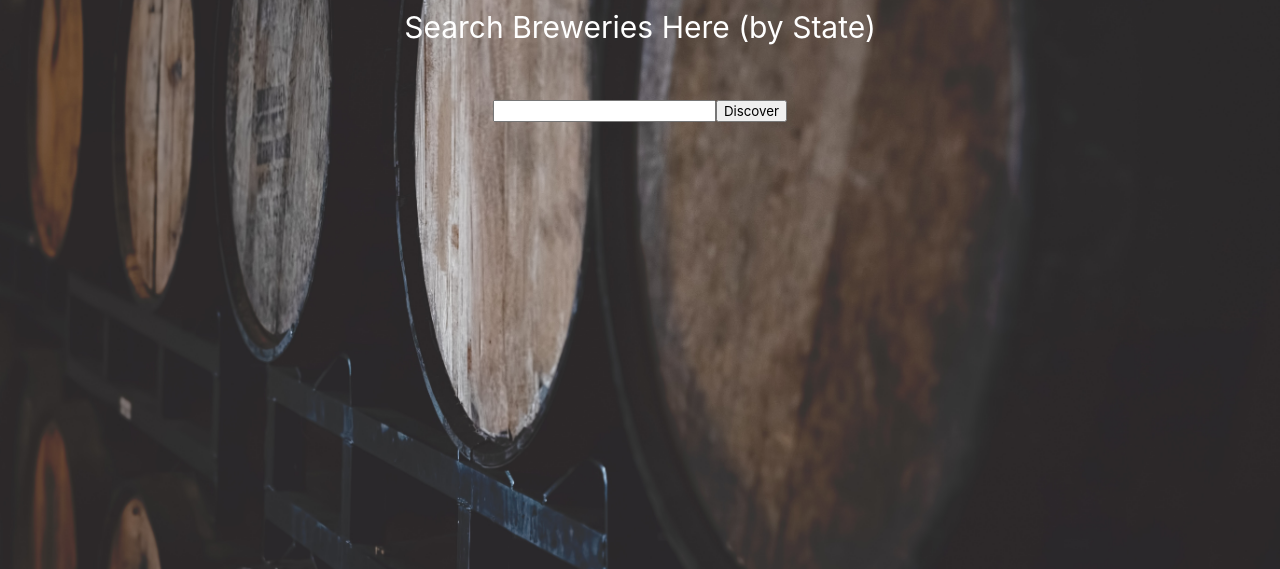
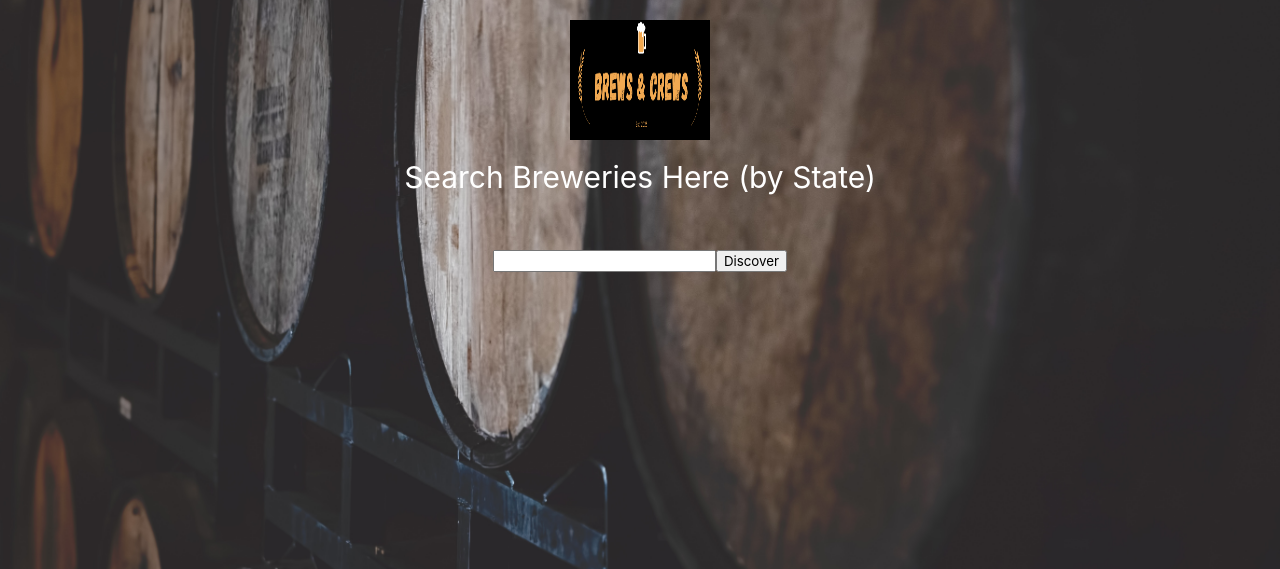
Before and after one commit to CynthiaP7/Brewery-Project1-Group6, a plain HTML site: page index.html in a window 1280 px wide. Shown: the part 219-788 px from the top of the page. Drawn offline with nearby package versions, Linux system fonts and the light colour scheme; some packages are replaced by stand-ins of ours; no server answers; a script that the page names is missing.

Commit message:
added banner

```diff
--- a/assets/style.css
+++ b/assets/style.css
@@ -29,9 +29,13 @@ body {
   color: white;
   font-size: 30px;
 }
-h2{
+.banner{
   display: flex;
   justify-content: center;
+  width: 100%;
+  height: 150px;
+  padding: 10px;
+
 }
 
 img {
--- a/index.html
+++ b/index.html
@@ -40,21 +40,24 @@
                <div class="navbar-item">
                   <div class="field is-grouped">
                      <p class="control">
-                           <a class="bd-tw-button button" data-social-network="Google plus" href="https://myaccount.google.com/">
+                        <a class="bd-tw-button button" data-social-network="Google plus"
+                           href="https://myaccount.google.com/">
                            <span class="icon">
                               <i class="fab fa-google-plus-square fa-2x"></i>
                            </span>
                            <a class="navbar-item" href="https://myaccount.google.com/"></a>
                      </p>
                      <p class="control">
-                           <a class="bd-tw-button button" data-social-network="Twitter" href="https://twitter.com/i/flow/login">
+                        <a class="bd-tw-button button" data-social-network="Twitter"
+                           href="https://twitter.com/i/flow/login">
                            <span class="icon">
                               <i class="fab fa-twitter fa-2x"></i>
                            </span>
                            <a class="navbar-item" href="https://twitter.com/i/flow/login"></a>
                      </p>
                      <p class="control">
-                           <a class="bd-tw-button button" data-social-network="facebook" href="https://www.facebook.com/login/">
+                        <a class="bd-tw-button button" data-social-network="facebook"
+                           href="https://www.facebook.com/login/">
                            <span class="icon">
                               <i class="fab fa-facebook fa-2x"></i>
                            </span>
@@ -62,7 +65,8 @@
                      </p>
                      </p>
                      <p class="control">
-                           <a class="bd-tw-button button" data-social-network="Instagram" href="https://www.instagram.com/accounts/login/">
+                        <a class="bd-tw-button button" data-social-network="Instagram"
+                           href="https://www.instagram.com/accounts/login/">
                            <span class="icon">
                               <i class="fab fa-instagram fa-2x"></i>
                            </span>
@@ -73,6 +77,13 @@
                   </div>
       </nav>
    </div>
+
+
+   <div class="banner">
+      <img src="assets/Brews & Crews.png" alt="Brews & Crews Banner">
+   </div>
+
+
    <h3 id="search-box">Search Breweries Here (by State)</h3>
 
 
@@ -93,13 +104,13 @@
          <ul>
             <li>
                <label for="first-name">Name</label>
-                <input class="input-text" type="text" name="first-name" id="first-name"/>
+               <input class="input-text" type="text" name="first-name" id="first-name" />
             </li>
          </ul>
          <ul>
             <li>
                <label for="email">Email</label>
-                <input type="text" name="email" id="email"/>
+               <input type="text" name="email" id="email" />
             </li>
          </ul>
          <ul><button id="save"> Join the Crew</button></ul>
@@ -126,6 +137,7 @@
    <!-- <script type="text/javascript" src="js/materialize.min.js"></script> -->
    <!-- <script src="https://api.mapbox.com/mapbox-gl-js/v2.9.1/mapbox-gl.js"></script> -->
    <script src="./assets/script.js"></script>
+
    <body>
 
 </html>
```
Also changed, not shown: assets/Brews & Crews.png (added). Lines whose indentation alone changed are shown as unchanged.
